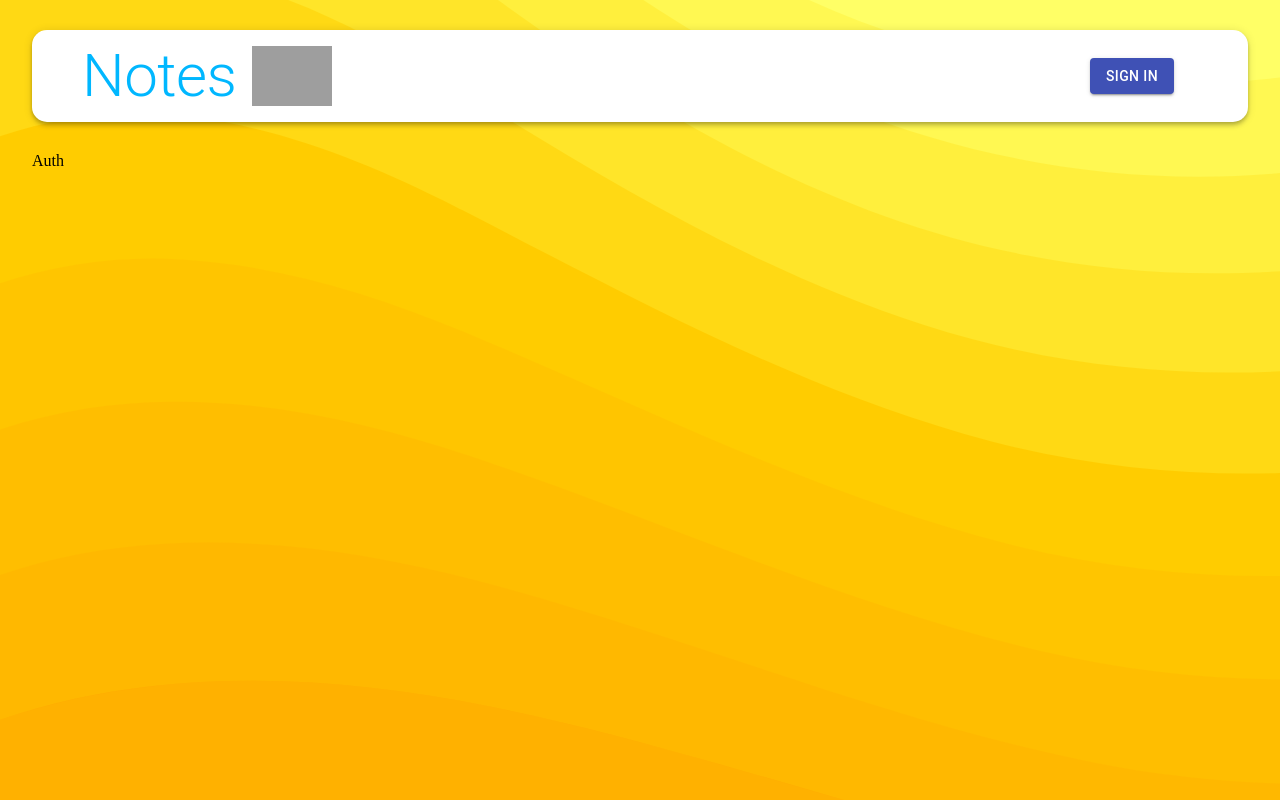
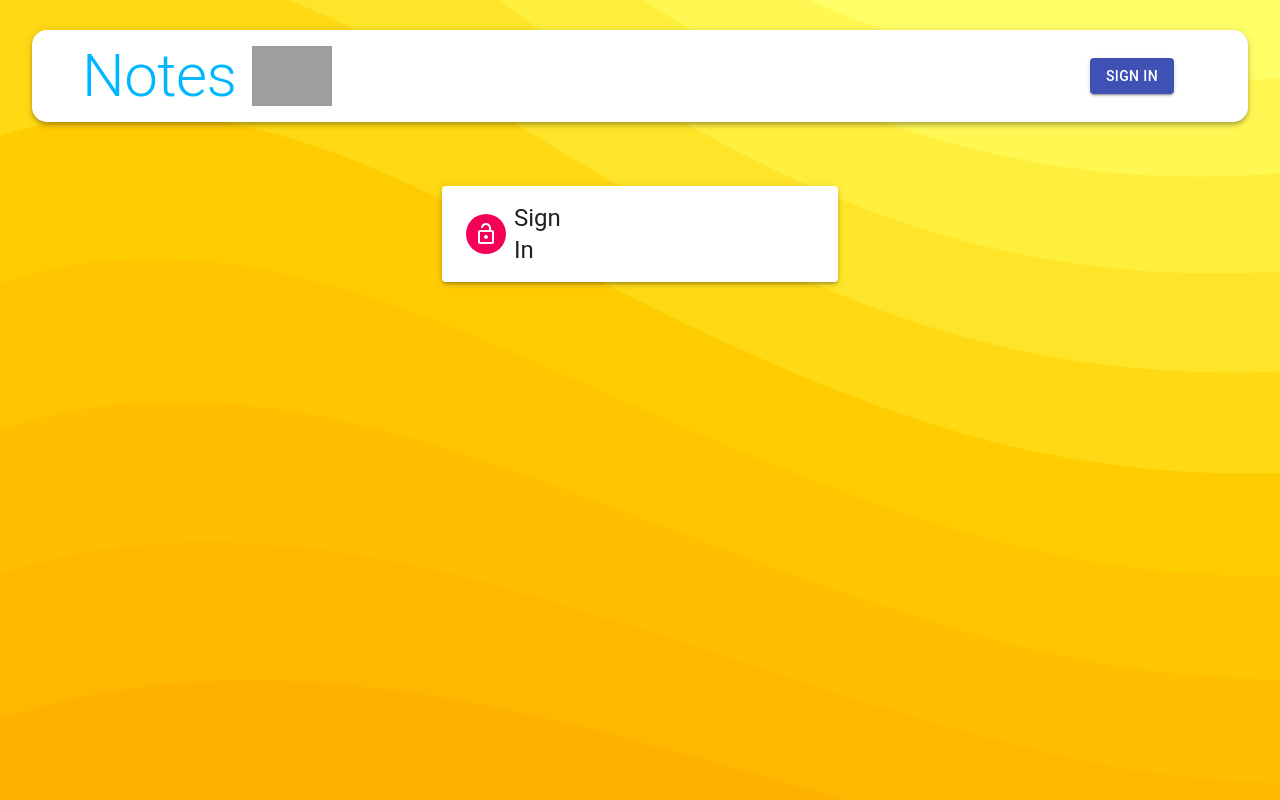
Before and after one commit to shakkyr/myNotes, a React (Create React App) app in the folder client/: page /auth in a window 1280 px wide. Built offline with nearby package versions, Linux system fonts and the light colour scheme; grey boxes are pictures that could not be loaded.

Commit message:
auth inputs

```diff
--- a/client/src/components/Auth/Auth.js
+++ b/client/src/components/Auth/Auth.js
@@ -1,9 +1,44 @@
 import React from 'react'
+import { Avatar, Button, Paper, Grid, Typography, Container, TextField } from '@material-ui/core';
+import LockOutlinedIcon from '@material-ui/icons/LockOpenOutlined'
+import makeStyles from "./Styles";
+import Input from './Input'
 
 const Auth = () => {
-    const state = null;
+    const classes = makeStyles();
+
+    const isSignUp = false;
+
+    const handleSubmit = (e) => {
+        e.preventDefault();
+    }
+    const handleChange = () => {
+
+    }
+
   return (
-    <div>Auth</div>
+    <Container component="main" maxWidth="xs">
+        <Paper className={classes.paper} elevation={3}>
+            <Avatar className={classes.avatar}>
+                <LockOutlinedIcon />
+            </Avatar>
+            <Typography variant="h5">
+                {isSignUp ? 'Sign Up' : 'Sign In'}
+            </Typography>
+            <form className={classes.form} onSubmit={handleSubmit}>
+                <Grid container spacing={2}>
+                    {
+                        isSignUp && (
+                            <>
+                                    <Input name="firstName" label="First Name" handleChange={handleChange} half/>
+                                    <Input name="firstName" label="First Name" handleChange={handleChange} half/>
+                            </>
+                        )
+                    }
+                </Grid>
+            </form>
+        </Paper>
+    </Container>
   )
 }
 
--- /dev/null
+++ b/client/src/components/Auth/Input.js
@@ -0,0 +1,34 @@
+import React from "react";
+import { TextField, Grid, InputAdornment, IconButton } from "@material-ui/core";
+import Visipility from "@material-ui/icons/Visibility";
+import VisipilityOff from "@material-ui/icons/VisibilityOff";
+
+const Input = ({ half, name, handleChange, label, autoFocus, type, handleShowPassword }) => {
+  return (
+    <Grid item xs={12} sm={half ? 6 : 12}>
+      <TextField
+        name={name}
+        onChange={handleChange}
+        variant="outlined"
+        required
+        fullWidth
+        label={label}
+        autoFocus={autoFocus}
+        type={type}
+        InputProps={
+          name === "password" && {
+            endAdornment: (
+              <InputAdornment position="end">
+                <IconButton onClick={handleShowPassword}>
+                  {type === "password" ? <Visipility /> : <VisipilityOff />}
+                </IconButton>
+              </InputAdornment>
+            ),
+          }
+        }
+      />
+    </Grid>
+  );
+};
+
+export default Input;
--- a/client/src/components/Auth/Styles.js
+++ b/client/src/components/Auth/Styles.js
@@ -0,0 +1,31 @@
+import { makeStyles } from "@material-ui/core/styles";
+
+export default makeStyles((theme) => ({
+  //! theme from materialUi docs
+  paper: {
+    marginTop: theme.spacing(8),
+    display: "flex",
+    flexDirection: "colum",
+    alignItems: "center",
+    padding: theme.spacing(2),
+  },
+  root: {
+    "& .MuiTextField-root": {
+      margin: theme.spacing(1),
+    },
+  },
+  avatar: {
+    margin: theme.spacing(1),
+    backgroundColor: theme.palette.secondary.main,
+  },
+  form: {
+    width: "100%",
+    marginTop: theme.spacing(3),
+  },
+  submit: {
+    margin: theme.spacing(3, 0, 2),
+  },
+  googleButton: {
+    marginBottom: theme.spacing(2),
+  },
+}));
```
